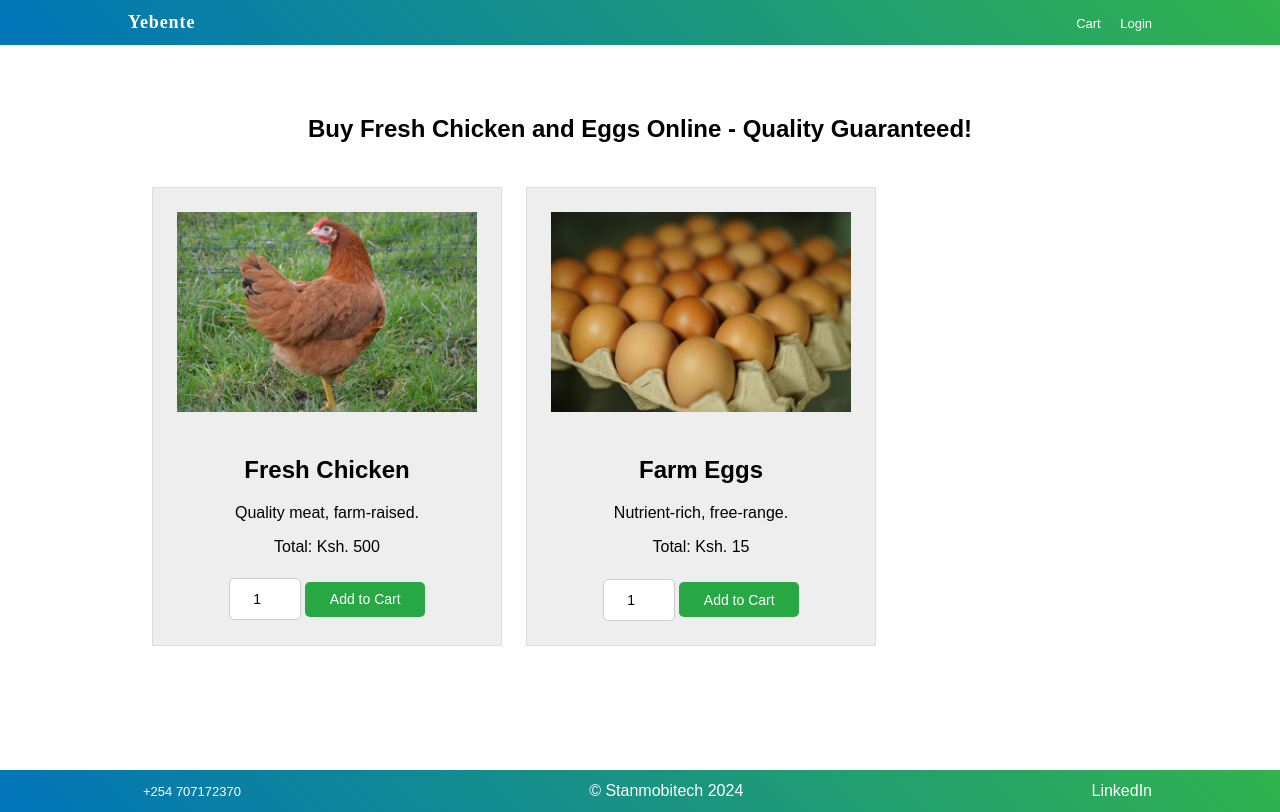
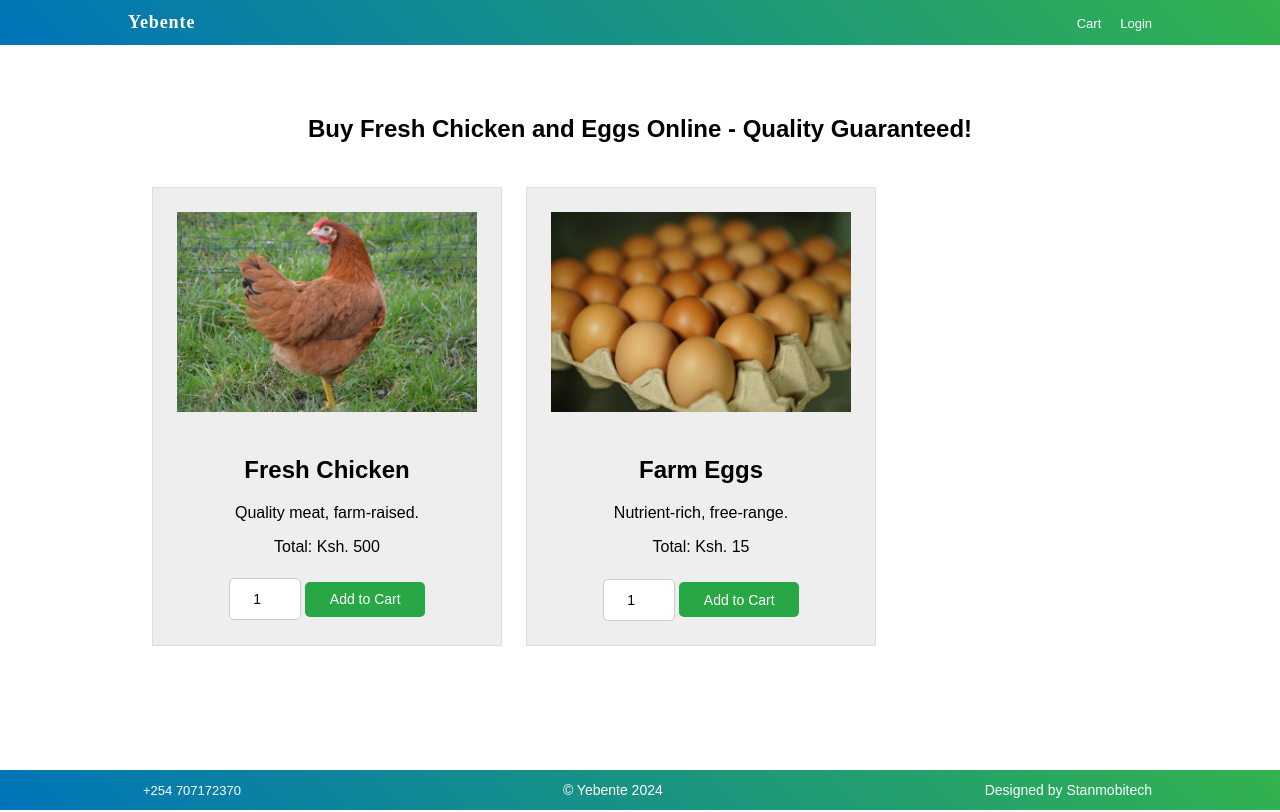
Before and after one commit to yebente/shop, a PHP site: page / in a window 1280 px wide. Run offline with PHP 8.4, Linux system fonts and the light colour scheme.

Commit message:
Footer styles

```diff
--- a/cart.html
+++ b/cart.html
@@ -44,9 +44,9 @@
                 <ul class="quick-links">
                     <li><a href="index.html">+254 707172370</a></li>
                 </ul>
-                <div class="copyright">&copy Stanmobitech 2024</div>
+                <div class="copyright">&copy Yebente 2024</div>
                 <div class="social-links">
-                    <a href="https://www.linkedin.com/company/stanmobitech">LinkedIn</a>
+                    <a href="https://www.linkedin.com/company/stanmobitech">Designed by Stanmobitech</a>
                 </div>
             </div>
         </footer>
--- a/index.html
+++ b/index.html
@@ -56,9 +56,9 @@
             <ul class="quick-links">
                 <li><a href="index.html">+254 707172370</a></li>
             </ul>
-            <div class="copyright">&copy Stanmobitech 2024</div>
+            <div class="copyright">&copy Yebente 2024</div>
             <div class="social-links">
-                <a href="https://www.linkedin.com/company/stanmobitech">LinkedIn</a>
+                <a href="https://www.linkedin.com/company/stanmobitech">Designed by Stanmobitech</a>
             </div>
         </div>
     </footer>
--- a/login.html
+++ b/login.html
@@ -47,7 +47,7 @@
                 </ul>
                 <div class="copyright">&copy Stanmobitech 2024</div>
                 <div class="social-links">
-                    <a href="https://www.linkedin.com/company/stanmobitech">LinkedIn</a>
+                    <a href="https://www.linkedin.com/company/stanmobitech">Designed by Stanmobitech</a>
                 </div>
             </div>
         </footer>
--- a/resset.html
+++ b/resset.html
@@ -44,9 +44,9 @@
                 <ul class="quick-links">
                     <li><a href="index.html">+254 707172370</a></li>
                 </ul>
-                <div class="copyright">&copy Stanmobitech 2024</div>
+                <div class="copyright">&copy Yebente 2024</div>
                 <div class="social-links">
-                    <a href="https://www.linkedin.com/company/stanmobitech">LinkedIn</a>
+                    <a href="https://www.linkedin.com/company/stanmobitech">Designed by Stanmobitech</a>
                 </div>
             </div>
         </footer>
--- a/signup.html
+++ b/signup.html
@@ -44,9 +44,9 @@
             <ul class="quick-links">
                 <li><a href="index.html">+254 707172370</a></li>
             </ul>
-            <div class="copyright">&copy Stanmobitech 2024</div>
+            <div class="copyright">&copy Yebente 2024</div>
             <div class="social-links">
-                <a href="https://www.linkedin.com/company/stanmobitech">LinkedIn</a>
+                <a href="https://www.linkedin.com/company/stanmobitech">Designed by Stanmobitech</a>
             </div>
         </div>
     </footer>
--- a/styles.css
+++ b/styles.css
@@ -52,6 +52,9 @@ header .logo a {
     letter-spacing: 0.1ch;
 }
 
+header, footer {
+  font-size: 14px;
+}
 header nav ul, footer .quick-links {
     padding: 0;
     margin: 0;
```
